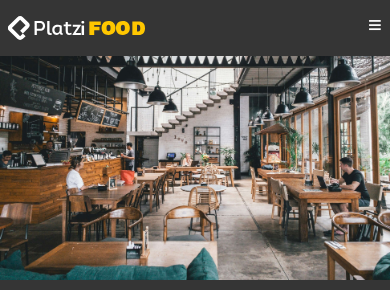
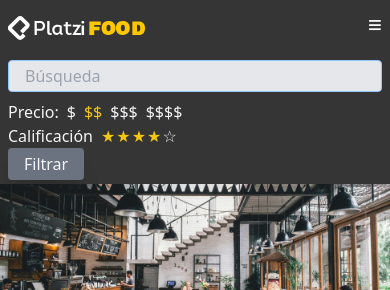
Before and after one commit to andymedinadev/platzi-tailwind-1, a website: page public/home.html in a window 390 px wide. Shown: the top 290 px of the page. Drawn offline with Linux system fonts and the light colour scheme.

Commit message:
added responsive navbar

```diff
--- a/css/tailwind.css
+++ b/css/tailwind.css
@@ -11,7 +11,7 @@
 }
 
 .btn {
-  @apply py-1 px-4 rounded shadow-xl block mx-auto bg-gray-500;
+  @apply py-1 px-4 rounded shadow-xl block bg-gray-500;
 }
 
 .btn:hover {
--- a/public/home.html
+++ b/public/home.html
@@ -11,12 +11,37 @@
 </head>
 
 <body class="min-h-screen flex flex-col">
-  <header class="p-2 bg-secondary text-white flex justify-between items-center">
-    <div>
-      <img class="h-8 py-1" src="./images/logo-w.svg" alt="">
+  <nav class="bg-secondary text-gray-100">
+    <header class="p-2 bg-secondary text-white flex justify-between items-center">
+      <div>
+        <img class="h-8 py-1" src="./images/logo-w.svg" alt="">
+      </div>
+      <div class="text-2xl pb-2">&equiv;</div>
+    </header>
+    <div class="my-1 mx-2">
+      <input type="search" class="form-control" placeholder="Búsqueda">
     </div>
-    <div class="text-2xl pb-2">&equiv;</div>
-  </header>
+    <div class="py-1 mx-2 md:flex md:justify-around md:items-center">
+      <div class="flex">
+        Precio:
+        <div class="ml-2">$</div>
+        <div class="ml-2 text-primary">$$</div>
+        <div class="ml-2">$$$</div>
+        <div class="ml-2">$$$$</div>
+      </div>
+      <div class="flex">
+        <div>Calificación</div>
+        <div class="ml-2 text-primary">&starf;</div>
+        <div class="ml-px text-primary">&starf;</div>
+        <div class="ml-px text-primary">&starf;</div>
+        <div class="ml-px text-primary">&starf;</div>
+        <div class="ml-px">&star;</div>
+      </div>
+      <div>
+        <button class="btn btn-primary">Filtrar</button>
+      </div>
+    </div>
+  </nav>
 
   <main class="pb-8 bg-secondary flex-grow">
     <div class="bg-restaurant h-56 md:h-100 md:bg-center bg-cover bg-no-repeat bg-bottom"></div>
@@ -91,7 +116,7 @@
       </div>
 
       <div>
-        <button class="btn">
+        <button class="btn mx-auto">
           Enviar
         </button>
       </div>
```
Also changed, not shown: public/css/style.css.
